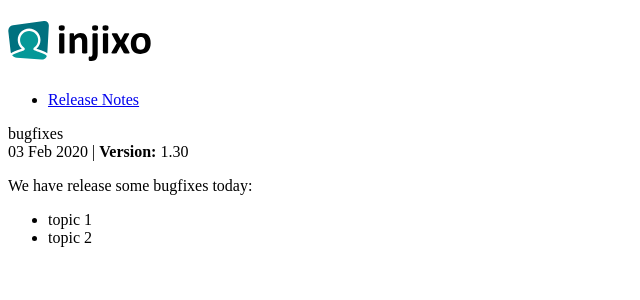
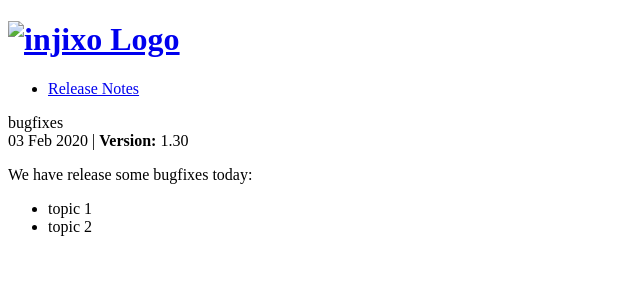
Before and after one commit to cadamini/jekyll-release-notes-clone, a Jekyll site: the page built from _posts/2020-02-03-bugfixes.md, in a window 1280 px wide. Shown: the top 300 px of the page, without its empty margins (0-640 px from the left). Built offline with Jekyll 4.4.1, drawn with Linux system fonts in a browser that asks for light colours.

Commit message:
Change logo image path

```diff
--- a/_includes/header.html
+++ b/_includes/header.html
@@ -3,7 +3,7 @@
     <div class="center-on-mobiles">
       <h1>
         <a href="/" class="logo">
-          <img src="/img/injixo-logo-header.svg" alt="injixo Logo">
+          <img src="img/injixo-logo-header.svg" alt="injixo Logo">
         </a>
       </h1>
     </div>
```
